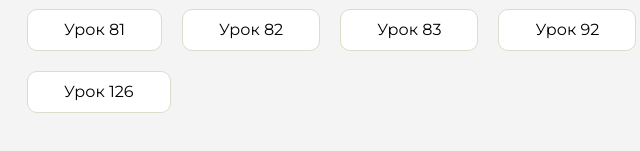
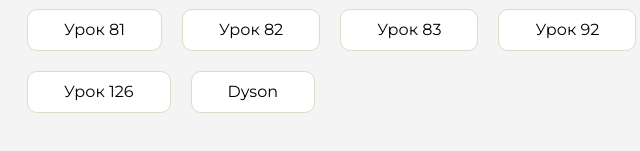
Before and after one commit to Amaliya-mel1/homework, a plain HTML site: page index.html in a window 1280 px wide. Shown: the part 477-628 px from the top of the page, 429-1069 px from the left. Drawn offline with Linux system fonts and the light colour scheme.

Commit message:
Update index.html

```diff
--- a/index.html
+++ b/index.html
@@ -158,13 +158,16 @@
                      <li class="content__list-item">
                         <a href="wake&bake/index.html">Урок 126</a>
                     </li>
+                     <li class="content__list-item">
+                        <a href="project-dyson/inex.html">Dyson</a>
+                    </li>
 
                 </ul>
             </div>
             <div class="content__block hidden" id="diplomBlock">
                 <div class="content__title">Дипломный проект</div>
                 <div class="content__list-diplom">
-                    <a href="project-dyson/dyson/inex.html">Dyson</a>
+                    <a href="project-dyson/inex.html">Dyson</a>
                 </div>
 
                 <div class="content__decor">
```
